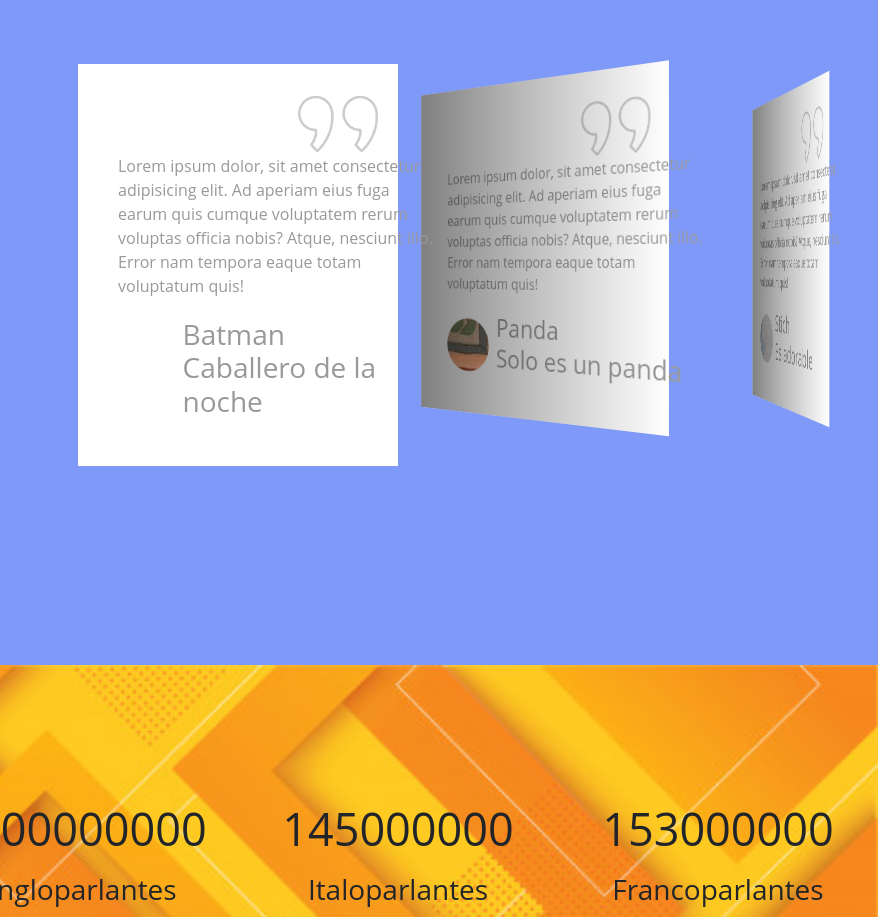
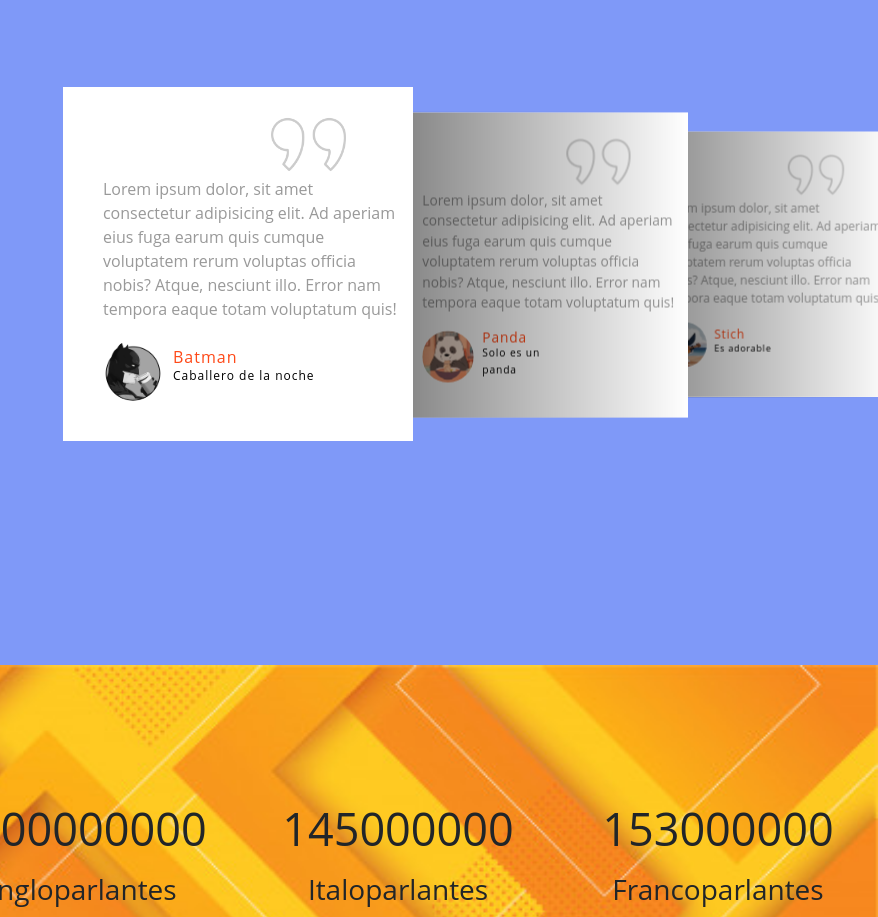
Before and after one commit to AgusDev21/Elo-idiomas-principal, a plain HTML site: page index.html in a window 1280 px wide. Shown: the part 1269-2186 px from the top of the page, without its empty margins (402-1280 px from the left). Drawn offline with nearby package versions, Linux system fonts and the light colour scheme.

Commit message:
fin testimoniales 1

```diff
--- a/css/main.css
+++ b/css/main.css
@@ -355,13 +355,13 @@ div.swiper-container {
 div.swiper-slide {
   background-position: center;
   background-size: cover;
-  width: 320px;
+  width: 350px;
   background: #ffffff;
 
 }
 div.testimonialBox {
   position: relative;
-  width: 100%;
+  width: 85%;
   padding: 40px;
   padding-top: 90px;
   color: #999;
@@ -385,6 +385,29 @@ div.imgBx {
   border-radius: 50%;
   overflow: hidden;
   margin-right: 10px;
+}
+div.imgBx img {
+  position: absolute;
+  top: 0;
+  left: 0;
+  width: 100%;
+  height: 100%;
+  object-fit: cover;
+}
+div.detalles h3 {
+  font-size: 16px;
+  font-weight: 400;
+  letter-spacing: 1px;
+  color: #fe4918;
+  line-height: 1.1em;
+}
+div.detalles h3 span {
+  font-size: 12px;
+  color: #000;
+}
+.swiper-container-3d .swiper-slide-shadow-left,
+.swiper-container-3d .swiper-slide-shadow-right  {
+  background-image: none;
 }
 /** Cuenta progresiva**/
 div.contador{
--- a/index.html
+++ b/index.html
@@ -123,7 +123,7 @@
                    <div class="imgBx">
                      <img src="img/panda.jpeg" alt="testimonial1" class="perfiles">
                    </div>
-                   <h3>Panda<br><span>Solo es un panda</span></h3>
+                   <h3>Panda<br><span>Solo es un <br> panda</span></h3>
                  </div>
             </div>
           </div>
--- a/js/main.js
+++ b/js/main.js
@@ -25,10 +25,10 @@ var swiper = new Swiper('.swiper-container', {
   centeredSlides: true,
   slidesPerView: 'auto',
   coverflowEffect: {
-    rotate: 50,
+    rotate: 0,
     stretch: 0,
     depth: 100,
-    modifier: 1,
+    modifier: 2,
     slideShadows: true,
   },
   pagination: {
```
